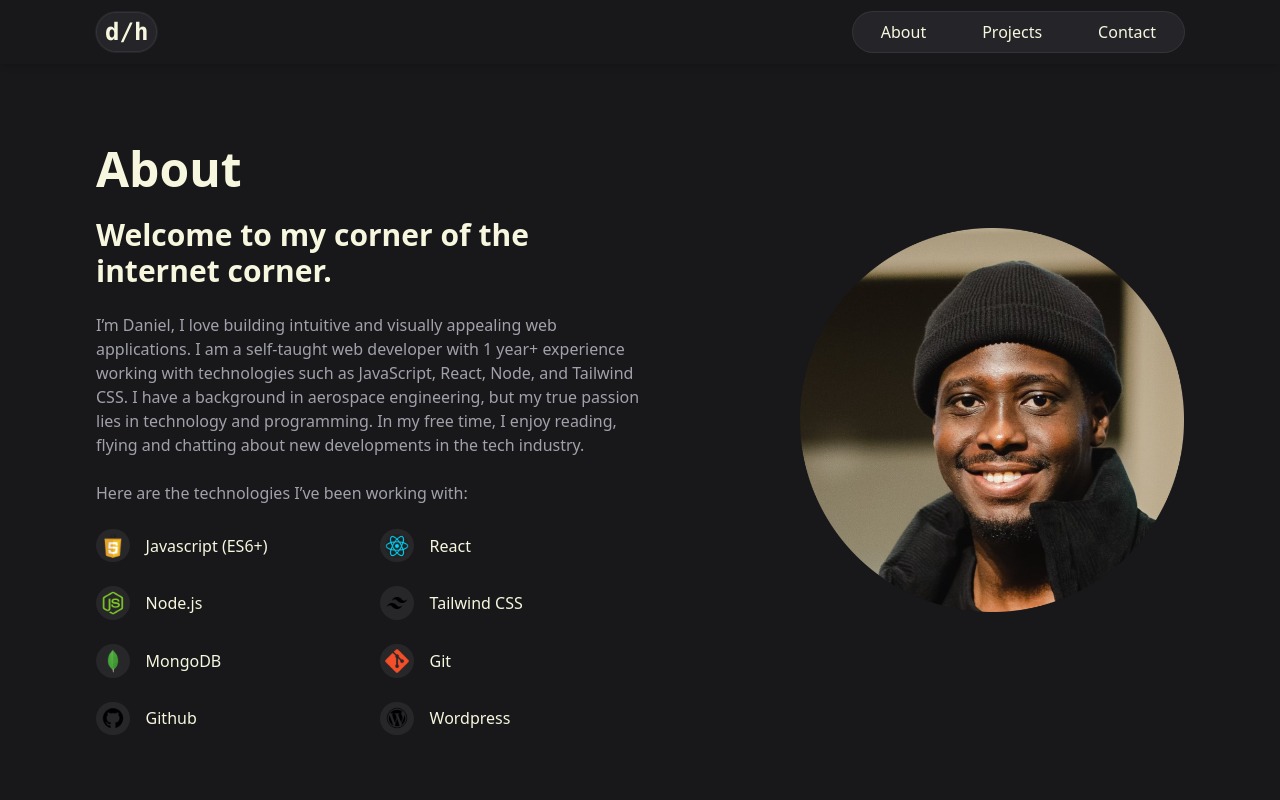
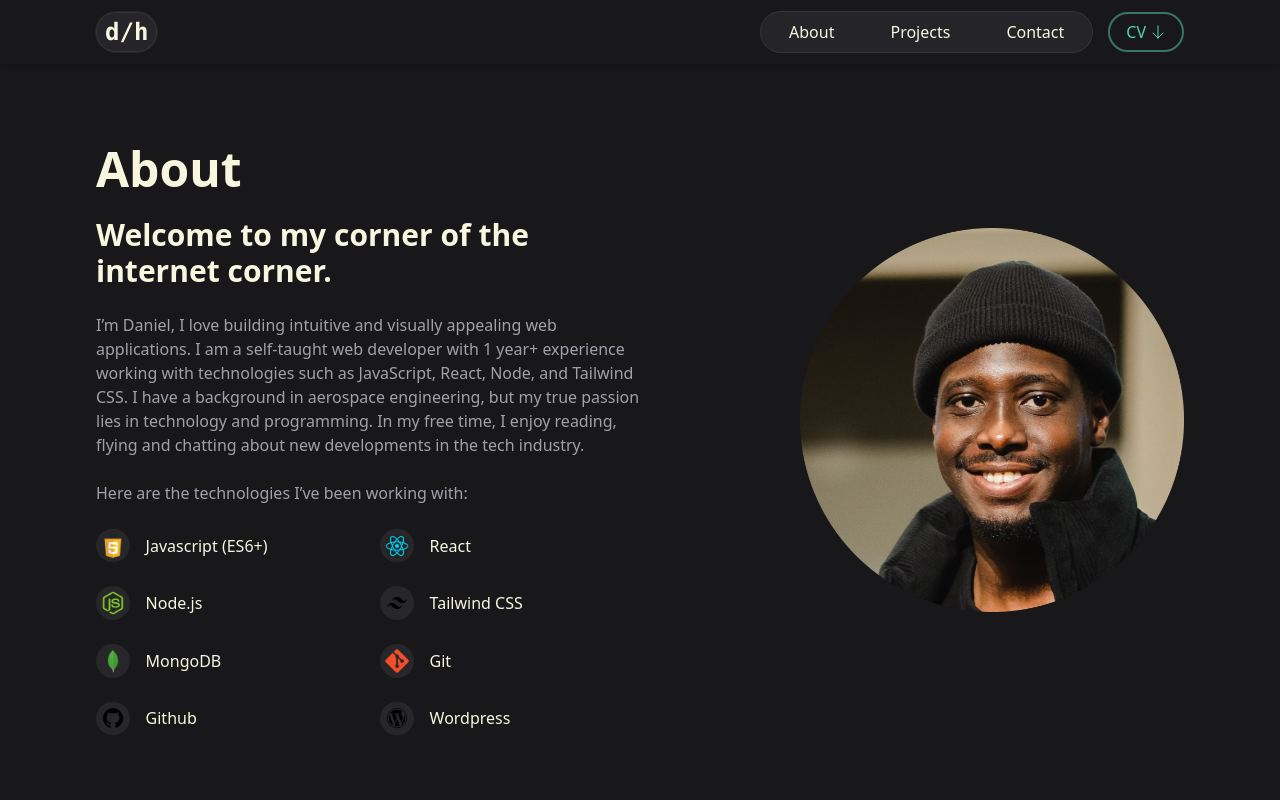
Before and after one commit to danielhabila/portfolio-website, a React (Vite) app: page / in a window 1280 px wide. Shown: the top 800 px of the page. Built offline with nearby package versions, Linux system fonts and the light colour scheme.

Commit message:
resume tab added

```diff
--- a/src/Components/Navbar.jsx
+++ b/src/Components/Navbar.jsx
@@ -1,6 +1,11 @@
 import React, { useState, useEffect } from "react";
+import resume from "/resume.pdf";
 import { Link } from "react-scroll";
-import { Bars3Icon, XMarkIcon } from "@heroicons/react/24/outline";
+import {
+  Bars3Icon,
+  XMarkIcon,
+  ArrowDownIcon,
+} from "@heroicons/react/24/outline";
 
 function Navbar() {
   const [nav, setNav] = useState(true);
@@ -23,8 +28,8 @@ function Navbar() {
             d/h
           </Link>
         </div>
-        <div>
-          <ul className=" hidden md:flex justify-center items-center space-x-14 w-fit bg-[#252529] h-10 px-7 rounded-[40px] cursor-pointer text-mywhite ring-[#343438] ring-1">
+        <div className="flex">
+          <ul className=" hidden md:flex justify-center items-center space-x-14 w-fit bg-[#252529] h-10 px-7 rounded-[40px] cursor-pointer text-mywhite ring-[#343438] ring-1 mr-4">
             <Link
               to="about"
               spy={true}
@@ -59,6 +64,18 @@ function Navbar() {
           <div className="md:hidden" onClick={handleNav}>
             <Bars3Icon className="w-8 cursor-pointer" />
           </div>
+
+          {/* RESUME */}
+          <a
+            target="_blank"
+            rel="noopener noreferrer"
+            href={resume}
+            className="text-[#55d4b6] hover:bg-[#252529] cursor-pointer w-fit h-10 rounded-full hidden md:flex items-center px-4 bg-[#18181B] border-2 border-[#397568]"
+          >
+            {/* Resumé */}
+            CV
+            <ArrowDownIcon className="w-4 ml-1 font-gold" />
+          </a>
         </div>
       </div>
       {/******* Mobile Menu ********/}
@@ -121,6 +138,15 @@ function Navbar() {
               >
                 Contact
               </Link>
+              <a
+                target="_blank"
+                rel="noopener noreferrer"
+                href="resume.pdf"
+                className="text-[#55d4b6] hover:text-[#5affd8] cursor-pointer flex text-center"
+              >
+                CV
+                <ArrowDownIcon className="w-4 ml-1 font-gold" />
+              </a>
             </ul>
           </div>
         </div>
@@ -130,3 +156,6 @@ function Navbar() {
 }
 
 export default Navbar;
+{
+  /* <a class="resume-button" href="/resume.pdf" target="_blank" rel="noopener noreferrer">Resume</a> */
+}
```
Also changed, not shown: 1 other file (tests, documents, lock files or other folders).
